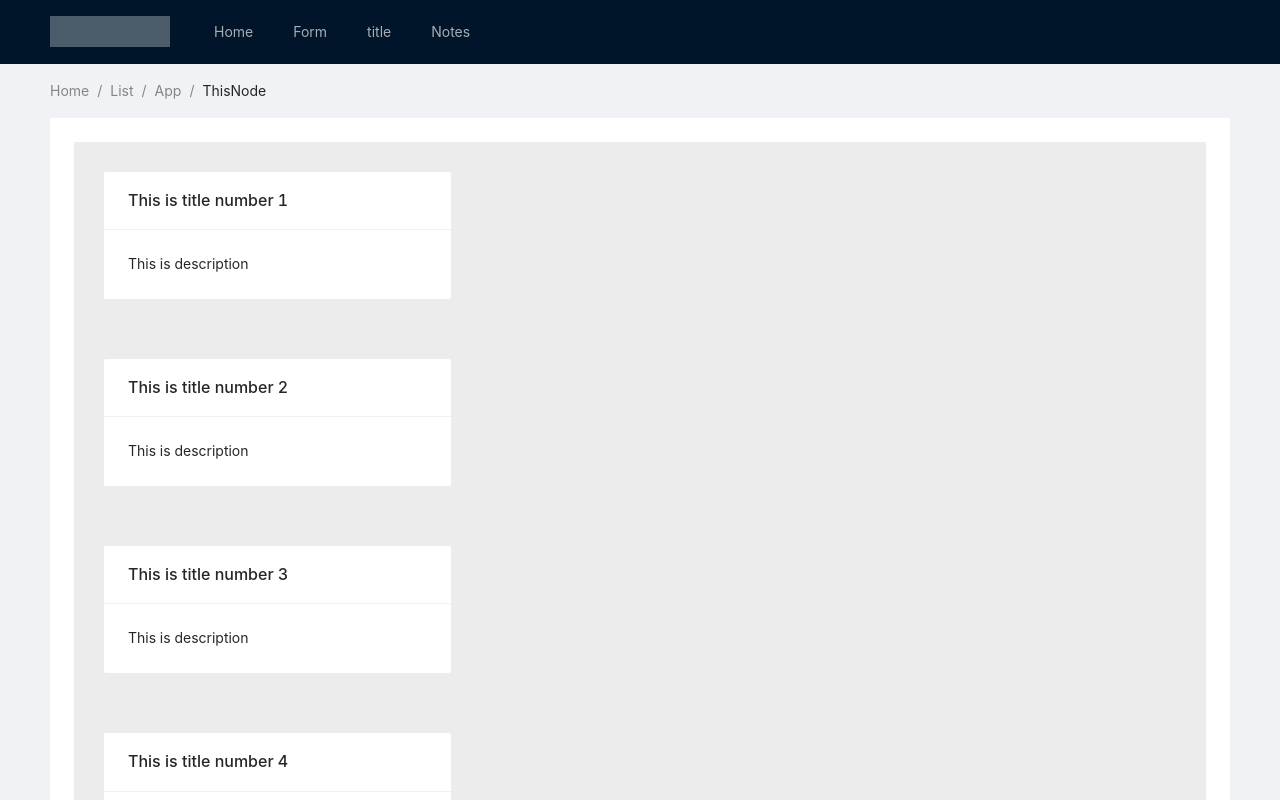
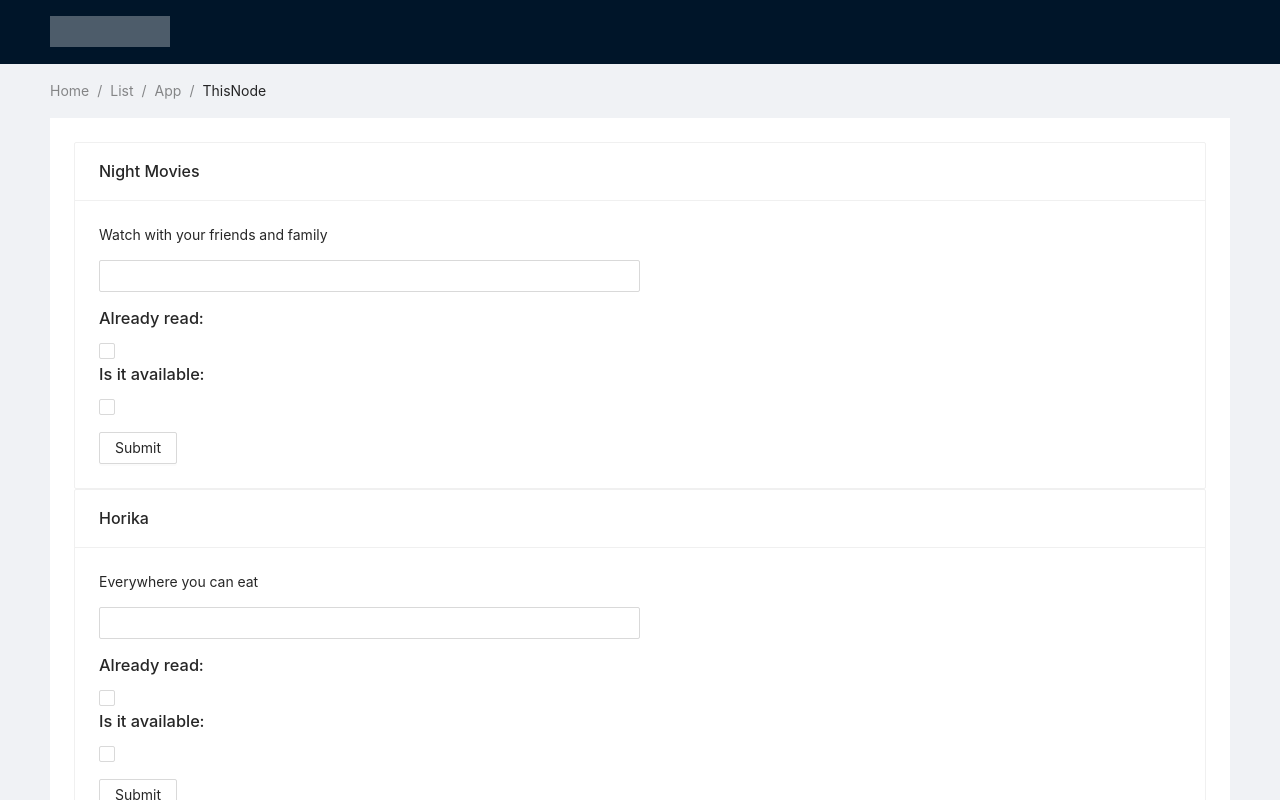
Before and after one commit to UltraMarineOwl/First_labratory_work, a React (Create React App) app: page / in a window 1280 px wide. Shown: the top 800 px of the page. Built offline with nearby package versions, Linux system fonts and the light colour scheme.

Commit message:
Lab_5_done

```diff
--- a/src/App.tsx
+++ b/src/App.tsx
@@ -1,7 +1,6 @@
 import React from 'react';
 import './App.css';
 import { LayoutCustom } from './Layouts/LayoutCustom'
-import { Forms } from './Form/Forms';
 import { FooterNow } from './Layouts/FooterFor';
 
 function App() {
--- a/src/Layouts/CustomCards.tsx
+++ b/src/Layouts/CustomCards.tsx
@@ -0,0 +1,38 @@
+import {Button, Checkbox, Input} from "antd";
+import Card from "antd/lib/card";
+import {observer} from "mobx-react-lite";
+import {useEffect} from "react";
+import { IContentModel } from "../Interfaces/interface";
+
+export const CustomCards = observer(({ content }:{ content: IContentModel})=>{
+    const { title, description, notes, available, seen,isSeen, changeNotes, changeAvailable, changeSeen, addToList} = content
+
+
+
+    useEffect(() =>{
+        if(isSeen){
+            alert(`Is seen ${ title }`)
+        }
+    }, [ isSeen] )
+
+    return(
+        <Card title={ title }>
+            {description}
+            <p></p>
+            <Input
+                value = { notes}
+                placeholder={ notes }
+                onChange={(e)=> changeNotes(e.target.value)}
+            />
+            <p> </p>
+            <h3>Already read:</h3>
+            <Checkbox defaultChecked={ seen } checked={seen} onChange={(e)=> changeSeen(e.target.checked)}/>
+            <h3>Is it available:</h3>
+            <Checkbox defaultChecked={available} checked={ available} onChange={(e)=> changeAvailable(e.target.checked)}/>
+            <p></p>
+            <Button onClick={() => addToList()}>Submit</Button>
+        </Card>
+
+    )
+
+})
--- a/src/Layouts/LayoutCustom.tsx
+++ b/src/Layouts/LayoutCustom.tsx
@@ -4,51 +4,25 @@ import './LayoutC.css';
 import { Forms } from '../Form/Forms';
 import {Routes} from "../Routes/Routes";
 import {Link} from "react-router-dom";
+import { CustomCards } from './CustomCards'
+import {IContentModel} from "../Interfaces/interface";
+import { useLocalStorage } from "../index";
+import {observer} from "mobx-react-lite";
 
 const { Header, Content, Footer } = Layout;
 
-const Informations = [
-    {
-        id: 1,
-        title: "This is title number 1",
-        description: "This is description"
-    },
-    {
-        id: 2,
-        title: "This is title number 2",
-        description: "This is description"
-    },
-    {
-        id: 3,
-        title: "This is title number 3",
-        description: "This is description"
-    },
-    {
-        id: 4,
-        title: "This is title number 4",
-        description: "This is description"
-    },
-    {
-        id: 5,
-        title: "This is title number 5",
-        description: "This is description"
-    },
-
-
-]
-
-
-export const LayoutCustom = () =>{
+export const LayoutCustom = observer(() =>{
+    const { content } = useLocalStorage()
     return(
         <>
             <Layout className="layout">
                 <Header>
                     <div className="logo" />
-                    <Menu theme="dark" mode="horizontal" defaultSelectedKeys={['2']}>
-                        {Routes.map((route) => {
-                            return <Menu.Item key={ route.id } ><Link to={route.path}>{route.name}</Link></Menu.Item>;
-                        })}
-                    </Menu>
+                    {/*<Menu theme="dark" mode="horizontal" defaultSelectedKeys={['2']}>*/}
+                    {/*    {Routes.map((route) => {*/}
+                    {/*        return <Menu.Item key={ route.id } ><Link to={route.path}>{route.name}</Link></Menu.Item>;*/}
+                    {/*    })}*/}
+                    {/*</Menu>*/}
                 </Header>
                 <Content style={{ padding: '0 50px' }}>
                     <Breadcrumb style={{ margin: '16px 0' }}>
@@ -59,9 +33,9 @@ export const LayoutCustom = () =>{
                     </Breadcrumb>
 
                     <div className="site-layout-content">
-                        {   Informations.map((el, index) =>{
+                        {   content.map((content: IContentModel) =>{
                             return(
-                                <ContentLayout key={el.id} title={el.title} description={el.description} />
+                                <CustomCards key={content.id} content = { content } />
                             )
                         })
                         }
@@ -71,7 +45,7 @@ export const LayoutCustom = () =>{
             </Layout>,
         </>
     )
-}
+})
 
 // export const Layout1 = () =>{
 //     return(
--- a/src/index.tsx
+++ b/src/index.tsx
@@ -1,15 +1,31 @@
-import React from 'react';
+import React, {ReactElement} from 'react';
 import ReactDOM from 'react-dom';
 import './index.css';
 import App from './App';
 import reportWebVitals from './reportWebVitals';
 import {BrowserRouter} from "react-router-dom";
+import storageContain from "./mobx_imp/local_store/StoreContain";
+import { ILocalStorage} from "./Interfaces/interface";
+
+const StoreContent = React.createContext<ILocalStorage | any>(null)
+
+export const useLocalStorage = () => React.useContext(StoreContent)
+
+const StoreContain = ({ children }: { children: ReactElement}) =>{
+    return(
+        <StoreContent.Provider value={ storageContain }>
+            {children}
+        </StoreContent.Provider>
+    )
+}
 
 ReactDOM.render(
   <React.StrictMode>
-      <BrowserRouter>
-          <App />
-      </BrowserRouter>
+      {/*<BrowserRouter>*/}
+          <StoreContain>
+              <App />
+          </StoreContain>
+      {/*</BrowserRouter>*/}
   </React.StrictMode>,
   document.getElementById('root')
 );
--- /dev/null
+++ b/src/mobx_imp/local_store/LocalStorage.ts
@@ -0,0 +1,15 @@
+import { types } from 'mobx-state-tree'
+import { ContentModel } from '../models/ContentModel'
+
+
+const LocalStorage = types.model('LocalStorage', {
+    content: types.array(ContentModel),
+    // form_response: types.array(ContentModel)
+}).actions((self) =>({
+    addContent(content:any){
+        self.content.push(content)
+    }
+}))
+
+
+export default LocalStorage
--- a/src/mobx_imp/models/ContentModel.tsx
+++ b/src/mobx_imp/models/ContentModel.tsx
@@ -1,4 +1,5 @@
-import { types} from 'mobx-state-tree'
+import {getParent, getParentOfType, types} from 'mobx-state-tree'
+import LocalStorage from "../local_store/LocalStorage";
 
 export const ContentModel = types.model('ContentModel', {
     id: types.identifier,
@@ -29,5 +30,10 @@ export const ContentModel = types.model('ContentModel', {
         changeAvailable(state: boolean){
             console.log('state of available', state)
             self.available = state
+        },
+
+        addToList(){
+             const {addContent} = getParentOfType(self, LocalStorage)
+            addContent(self)
         }
     }))
```
Also changed, not shown: src/mobx_imp/local_store/LocalStorage.tsx (deleted, +0 -8 lines), src/mobx_imp/models/FormModel.tsx (deleted).
